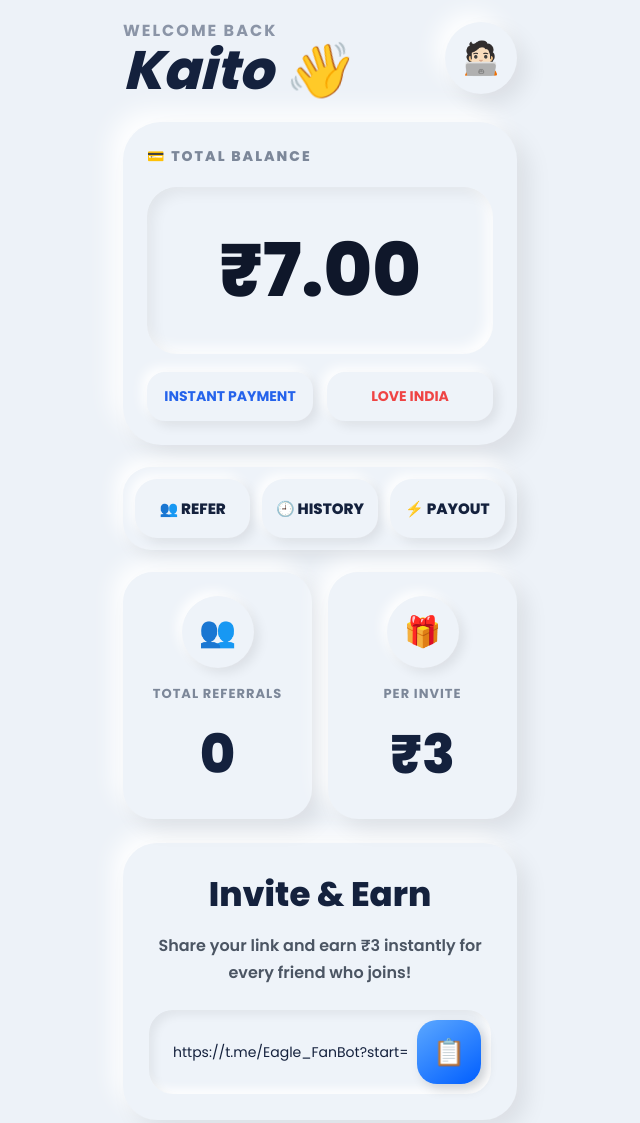
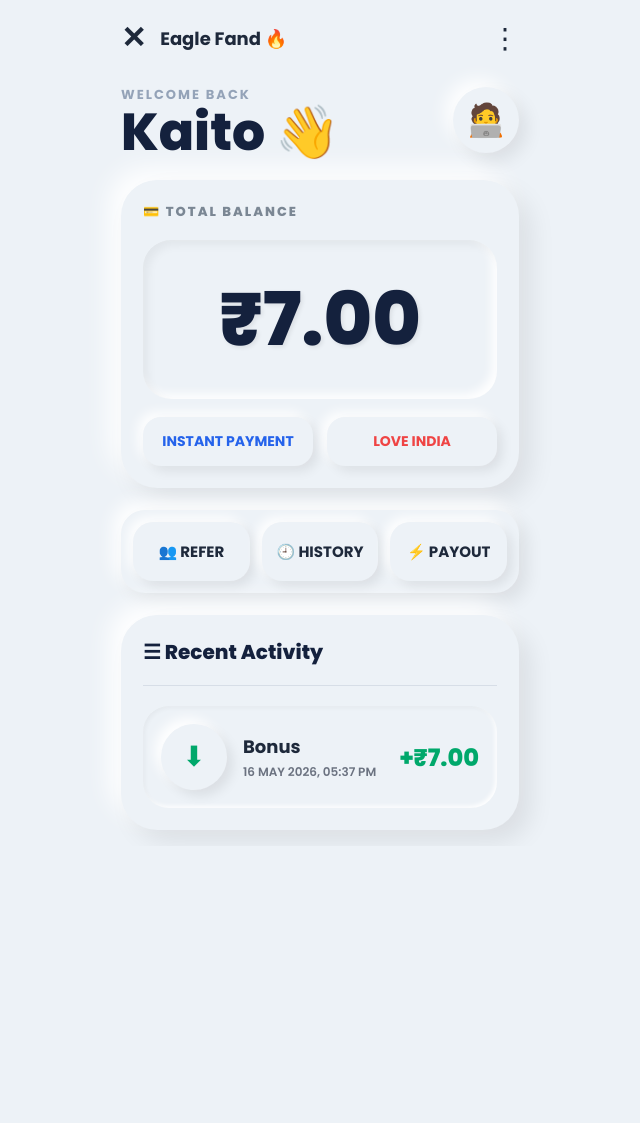
Before and after one commit to kawaii768893-hue/cash-hungama, a plain HTML site: page index.html in a window 1280 px wide. Shown: the top 1123 px of the page, without its empty margins (320-960 px from the left). After the commit the page ends 846 px from the top, so only its background shows below. Drawn offline with Linux system fonts and the light colour scheme.

Commit message:
Update index.html with styling and content changes

```diff
--- a/index.html
+++ b/index.html
@@ -3,11 +3,10 @@
 <head>
 <meta charset="UTF-8">
 <meta name="viewport" content="width=device-width, initial-scale=1.0">
-<title>Eagle Fand</title>
 
-<link href="https://fonts.googleapis.com/css2?family=Poppins:wght@400;600;700;800&display=swap" rel="stylesheet">
+<title>Eagle Fand 🔥</title>
 
-<script src="https://telegram.org/js/telegram-web-app.js"></script>
+<link href="https://fonts.googleapis.com/css2?family=Poppins:wght@400;500;600;700;800&display=swap" rel="stylesheet">
 
 <style>
 
@@ -19,91 +18,115 @@ font-family:'Poppins',sans-serif;
 }
 
 body{
-background:#edf2f8;
+background:#edf2f7;
 max-width:430px;
 margin:auto;
-padding:18px;
-color:#14213d;
+padding:16px;
+color:#1e293b;
 overflow-x:hidden;
 }
 
-/* ===== TOP ===== */
+/* TOP */
 
-.top{
+.topbar{
+display:flex;
+align-items:center;
+justify-content:space-between;
+margin-bottom:20px;
+}
+
+.topbar-left{
+display:flex;
+align-items:center;
+gap:14px;
+font-size:18px;
+font-weight:700;
+}
+
+.topicon{
+font-size:30px;
+}
+
+.menu{
+font-size:28px;
+}
+
+/* WELCOME */
+
+.welcome{
 display:flex;
 justify-content:space-between;
 align-items:center;
-margin-bottom:25px;
-animation:fade .7s ease;
+margin-bottom:22px;
 }
 
-.welcome{
-font-size:16px;
+.welcome small{
+font-size:13px;
 font-weight:700;
+color:#94a3b8;
 letter-spacing:2px;
-color:#8b95a7;
 }
 
-.name{
-font-size:54px;
+.welcome h1{
+font-size:52px;
 font-weight:800;
-font-style:italic;
 line-height:1;
+color:#14213d;
 }
 
-.avatar{
-width:72px;
-height:72px;
+.profile{
+width:66px;
+height:66px;
 border-radius:50%;
-background:#eef3f9;
 display:flex;
 align-items:center;
 justify-content:center;
 font-size:32px;
+background:#edf2f7;
 
 box-shadow:
-10px 10px 22px rgba(0,0,0,.08),
--10px -10px 22px rgba(255,255,255,.95);
+8px 8px 18px rgba(0,0,0,0.08),
+-8px -8px 18px rgba(255,255,255,0.95);
 }
 
-/* ===== CARD ===== */
+/* BALANCE CARD */
 
 .balance-card{
-background:#eef3f9;
-padding:24px;
-border-radius:38px;
-margin-top:10px;
+background:#edf2f7;
+padding:22px;
+border-radius:36px;
 
 box-shadow:
-12px 12px 25px rgba(0,0,0,.08),
--12px -12px 25px rgba(255,255,255,.95);
+12px 12px 26px rgba(0,0,0,0.08),
+-12px -12px 26px rgba(255,255,255,0.96);
 
-animation:up .7s ease;
+margin-bottom:22px;
 }
 
 .title{
-font-size:14px;
+font-size:13px;
 font-weight:800;
 letter-spacing:2px;
-color:#7c8799;
-margin-bottom:20px;
+color:#7b8794;
+margin-bottom:18px;
 }
 
 .balance-box{
-padding:28px;
-border-radius:30px;
+padding:24px;
+border-radius:28px;
 text-align:center;
-background:#eef3f9;
+background:#edf2f7;
 
 box-shadow:
-inset 6px 6px 14px rgba(0,0,0,.06),
-inset -6px -6px 14px rgba(255,255,255,.95);
+inset 5px 5px 10px rgba(0,0,0,0.05),
+inset -5px -5px 10px rgba(255,255,255,0.96);
 }
 
 .balance{
 font-size:74px;
 font-weight:800;
-color:#0f172a;
+color:#14213d;
+text-shadow:2px 2px 4px rgba(0,0,0,0.08);
 }
 
 .top-row{
@@ -119,11 +142,11 @@ border:none;
 border-radius:18px;
 font-size:14px;
 font-weight:700;
-background:#eef3f9;
+background:#edf2f7;
 
 box-shadow:
-5px 5px 12px rgba(0,0,0,.08),
--5px -5px 12px rgba(255,255,255,.95);
+5px 5px 12px rgba(0,0,0,0.08),
+-5px -5px 12px rgba(255,255,255,0.95);
 }
 
 .blue{
@@ -134,221 +157,119 @@ color:#2563eb;
 color:#ef4444;
 }
 
-/* ===== ACTIONS ===== */
+/* ACTIONS */
 
 .actions{
 display:flex;
 gap:12px;
-margin-top:22px;
 padding:12px;
-border-radius:28px;
-background:#eef3f9;
+border-radius:24px;
+margin-bottom:22px;
+background:#edf2f7;
 
 box-shadow:
-8px 8px 18px rgba(0,0,0,.08),
--8px -8px 18px rgba(255,255,255,.95);
+8px 8px 18px rgba(0,0,0,0.08),
+-8px -8px 18px rgba(255,255,255,0.95);
 }
 
 .action-btn{
 flex:1;
 padding:18px 10px;
-border-radius:22px;
+border-radius:20px;
+text-align:center;
 font-size:15px;
-font-weight:800;
-text-align:center;
-background:#eef3f9;
-cursor:pointer;
-transition:.25s;
+font-weight:700;
+background:#edf2f7;
 
 box-shadow:
-5px 5px 12px rgba(0,0,0,.08),
--5px -5px 12px rgba(255,255,255,.95);
+5px 5px 12px rgba(0,0,0,0.08),
+-5px -5px 12px rgba(255,255,255,0.95);
 }
 
-.action-btn:active{
-transform:scale(.93);
+/* RECENT ACTIVITY */
+
+.activity-card{
+padding:22px;
+border-radius:36px;
+background:#edf2f7;
+
+box-shadow:
+12px 12px 24px rgba(0,0,0,0.08),
+-12px -12px 24px rgba(255,255,255,0.96);
 }
 
-/* ===== STATS ===== */
-
-.stats{
-display:flex;
-gap:16px;
-margin-top:22px;
+.activity-title{
+font-size:20px;
+font-weight:800;
+margin-bottom:18px;
+color:#14213d;
 }
 
-.stat-card{
-flex:1;
-padding:24px;
-border-radius:30px;
-text-align:center;
-background:#eef3f9;
+.line{
+height:1px;
+background:#d7dee7;
+margin-bottom:20px;
+}
+
+.activity-item{
+display:flex;
+justify-content:space-between;
+align-items:center;
+padding:18px;
+border-radius:26px;
+background:#edf2f7;
 
 box-shadow:
-10px 10px 22px rgba(0,0,0,.08),
--10px -10px 22px rgba(255,255,255,.95);
+inset 2px 2px 4px rgba(0,0,0,0.04),
+inset -2px -2px 4px rgba(255,255,255,0.96);
 }
 
-.icon{
-width:72px;
-height:72px;
-margin:auto;
-margin-bottom:16px;
+.activity-left{
+display:flex;
+align-items:center;
+gap:16px;
+}
+
+.activity-icon{
+width:66px;
+height:66px;
 border-radius:50%;
 display:flex;
 align-items:center;
 justify-content:center;
-font-size:30px;
-background:#eef3f9;
+font-size:28px;
+color:#00a86b;
+background:#edf2f7;
 
 box-shadow:
-5px 5px 12px rgba(0,0,0,.08),
--5px -5px 12px rgba(255,255,255,.95);
+6px 6px 12px rgba(0,0,0,0.08),
+-6px -6px 12px rgba(255,255,255,0.95);
 }
 
-.stat-title{
-font-size:13px;
+.activity-name{
+font-size:18px;
 font-weight:700;
-letter-spacing:1px;
-color:#7c8799;
 }
 
-.stat-value{
-font-size:54px;
-font-weight:800;
-margin-top:10px;
+.activity-time{
+font-size:12px;
+font-weight:600;
+color:#6b7280;
+margin-top:3px;
 }
 
-/* ===== REFER ===== */
-
-.refer-card,
-.history-card,
-.withdraw-card{
-margin-top:24px;
-padding:26px;
-border-radius:34px;
-background:#eef3f9;
-
-box-shadow:
-10px 10px 22px rgba(0,0,0,.08),
--10px -10px 22px rgba(255,255,255,.95);
-
-animation:fade .5s ease;
+.activity-amount{
+font-size:24px;
+font-weight:800;
+color:#00a86b;
 }
 
-.refer-title{
-font-size:34px;
-font-weight:800;
-text-align:center;
-margin-bottom:12px;
-}
+/* ANIMATION */
 
-.refer-text{
-text-align:center;
-font-size:16px;
-line-height:1.7;
-font-weight:600;
-color:#4b5563;
-}
-
-.link-box{
-margin-top:24px;
-padding:10px;
-display:flex;
-align-items:center;
-gap:10px;
-border-radius:24px;
-background:#eef3f9;
-
-box-shadow:
-inset 5px 5px 10px rgba(0,0,0,.06),
-inset -5px -5px 10px rgba(255,255,255,.95);
-}
-
-.link{
-flex:1;
-padding:14px;
-font-size:14px;
-white-space:nowrap;
-overflow:hidden;
-}
-
-.copy-btn{
-width:64px;
-height:64px;
-border:none;
-border-radius:20px;
-font-size:26px;
-color:white;
-background:linear-gradient(145deg,#5ca8ff,#005eff);
-
-box-shadow:
-5px 5px 12px rgba(0,0,0,.15);
-}
-
-/* ===== HISTORY ===== */
-
-.history-title{
-font-size:24px;
-font-weight:800;
-margin-bottom:18px;
-}
-
-.activity{
-display:flex;
-justify-content:space-between;
-align-items:center;
-padding:24px;
-border-radius:28px;
-background:#eef3f9;
-
-box-shadow:
-inset 5px 5px 10px rgba(0,0,0,.06),
-inset -5px -5px 10px rgba(255,255,255,.95);
-}
-
-.green{
-color:#00a86b;
-font-size:22px;
-font-weight:800;
-}
-
-/* ===== WITHDRAW ===== */
-
-.withdraw-btn{
-width:100%;
-padding:20px;
-margin-top:24px;
-border:none;
-border-radius:24px;
-font-size:18px;
-font-weight:800;
-color:white;
-background:linear-gradient(145deg,#4ea0ff,#005eff);
-
-box-shadow:
-5px 5px 12px rgba(0,0,0,.15);
-}
-
-/* ===== HIDE ===== */
-
-.section{
-display:none;
-}
-
-.active{
-display:block;
-}
-
-/* ===== ANIMATION ===== */
-
-@keyframes fade{
-from{
-opacity:0;
-}
-to{
-opacity:1;
-}
+.balance-card,
+.actions,
+.activity-card{
+animation:up .7s ease;
 }
 
 @keyframes up{
@@ -362,21 +283,46 @@ transform:translateY(0);
 }
 }
 
+button{
+cursor:pointer;
+transition:.25s;
+}
+
+button:active,
+.action-btn:active{
+transform:scale(.95);
+}
+
 </style>
 </head>
 
 <body>
 
-<!-- TOP -->
+<!-- TOPBAR -->
 
-<div class="top">
+<div class="topbar">
+
+<div class="topbar-left">
+<div class="topicon">✕</div>
+<div>Eagle Fand 🔥</div>
+</div>
+
+<div class="menu">⋮</div>
+
+</div>
+
+<!-- WELCOME -->
+
+<div class="welcome">
 
 <div>
-<div class="welcome">WELCOME BACK</div>
-<div class="name" id="tgName">Kaito 👋</div>
+<small>WELCOME BACK</small>
+<h1>Kaito 👋</h1>
 </div>
 
-<div class="avatar">🧑🏻‍💻</div>
+<div class="profile">
+🧑‍💻
+</div>
 
 </div>
 
@@ -384,15 +330,28 @@ transform:translateY(0);
 
 <div class="balance-card">
 
-<div class="title">💳 TOTAL BALANCE</div>
+<div class="title">
+💳 TOTAL BALANCE
+</div>
 
 <div class="balance-box">
-<div class="balance" id="balance">₹7.00</div>
+
+<div class="balance" id="balance">
+₹7.00
+</div>
+
 </div>
 
 <div class="top-row">
-<button class="top-btn blue">INSTANT PAYMENT</button>
-<button class="top-btn red">LOVE INDIA</button>
+
+<button class="top-btn blue">
+INSTANT PAYMENT
+</button>
+
+<button class="top-btn red">
+LOVE INDIA
+</button>
+
 </div>
 
 </div>
@@ -401,122 +360,55 @@ transform:translateY(0);
 
 <div class="actions">
 
-<div class="action-btn" onclick="showSection('home')">
+<div class="action-btn">
 👥 REFER
 </div>
 
-<div class="action-btn" onclick="showSection('history')">
+<div class="action-btn">
 🕘 HISTORY
 </div>
 
-<div class="action-btn" onclick="showSection('withdraw')">
+<div class="action-btn">
 ⚡ PAYOUT
 </div>
 
 </div>
 
-<!-- HOME -->
+<!-- ACTIVITY -->
 
-<div id="home" class="section active">
+<div class="activity-card">
 
-<div class="stats">
-
-<div class="stat-card">
-<div class="icon">👥</div>
-<div class="stat-title">TOTAL REFERRALS</div>
-<div class="stat-value" id="referrals">0</div>
+<div class="activity-title">
+☰ Recent Activity
 </div>
 
-<div class="stat-card">
-<div class="icon">🎁</div>
-<div class="stat-title">PER INVITE</div>
-<div class="stat-value">₹3</div>
+<div class="line"></div>
+
+<div class="activity-item">
+
+<div class="activity-left">
+
+<div class="activity-icon">
+⬇
 </div>
 
+<div>
+
+<div class="activity-name">
+Bonus
 </div>
 
-<div class="refer-card">
-
-<div class="refer-title">Invite & Earn</div>
-
-<div class="refer-text">
-Share your link and earn ₹3 instantly for every friend who joins!
-</div>
-
-<div class="link-box">
-
-<div class="link">
-https://t.me/Eagle_FanBot?start=728
-</div>
-
-<button class="copy-btn">📋</button>
-
+<div class="activity-time">
+16 MAY 2026, 05:37 PM
 </div>
 
 </div>
 
 </div>
 
-<!-- HISTORY -->
-
-<div id="history" class="section">
-
-<div class="history-card">
-
-<div class="history-title">📋 Recent Activity</div>
-
-<div class="activity">
-
-<div>
-<div style="font-size:30px;">⬇️</div>
+<div class="activity-amount">
++₹7.00
 </div>
-
-<div>
-<div style="font-size:20px;font-weight:800;">Bonus</div>
-<div style="color:#7c8799;font-weight:600;">
-16 MAY 2026, 05:37 PM
-</div>
-</div>
-
-<div class="green">+₹7.00</div>
-
-</div>
-
-</div>
-
-</div>
-
-<!-- WITHDRAW -->
-
-<div id="withdraw" class="section">
-
-<div class="withdraw-card">
-
-<div class="icon">⚡</div>
-
-<div class="refer-title">Flash Withdraw</div>
-
-<div class="refer-text">
-INSTANTLY TRANSFER TO UPI.
-</div>
-
-<div class="link-box" style="margin-top:28px;display:block;">
-
-<div style="display:flex;justify-content:space-between;margin-bottom:18px;">
-<span>PAYMENT MIN</span>
-<b>₹10.00</b>
-</div>
-
-<div style="display:flex;justify-content:space-between;">
-<span>SPEED</span>
-<b>Instant</b>
-</div>
-
-</div>
-
-<button class="withdraw-btn">
-OPEN WITHDRAW PANEL
-</button>
 
 </div>
 
@@ -524,30 +416,25 @@ OPEN WITHDRAW PANEL
 
 <script>
 
-function showSection(id){
+let count = 0;
 
-document.querySelectorAll(".section").forEach(sec=>{
-sec.classList.remove("active");
-});
+let target = 7;
 
-document.getElementById(id).classList.add("active");
+let balance = document.getElementById("balance");
+
+let counter = setInterval(()=>{
+
+count++;
+
+balance.innerHTML = "₹" + count + ".00";
+
+if(count >= target){
+
+clearInterval(counter);
 
 }
 
-/* ===== TELEGRAM NAME ===== */
-
-if(window.Telegram){
-
-let user = Telegram.WebApp.initDataUnsafe.user;
-
-if(user){
-
-document.getElementById("tgName").innerHTML =
-user.first_name + " 👋";
-
-}
-
-}
+},120);
 
 </script>
 
```
